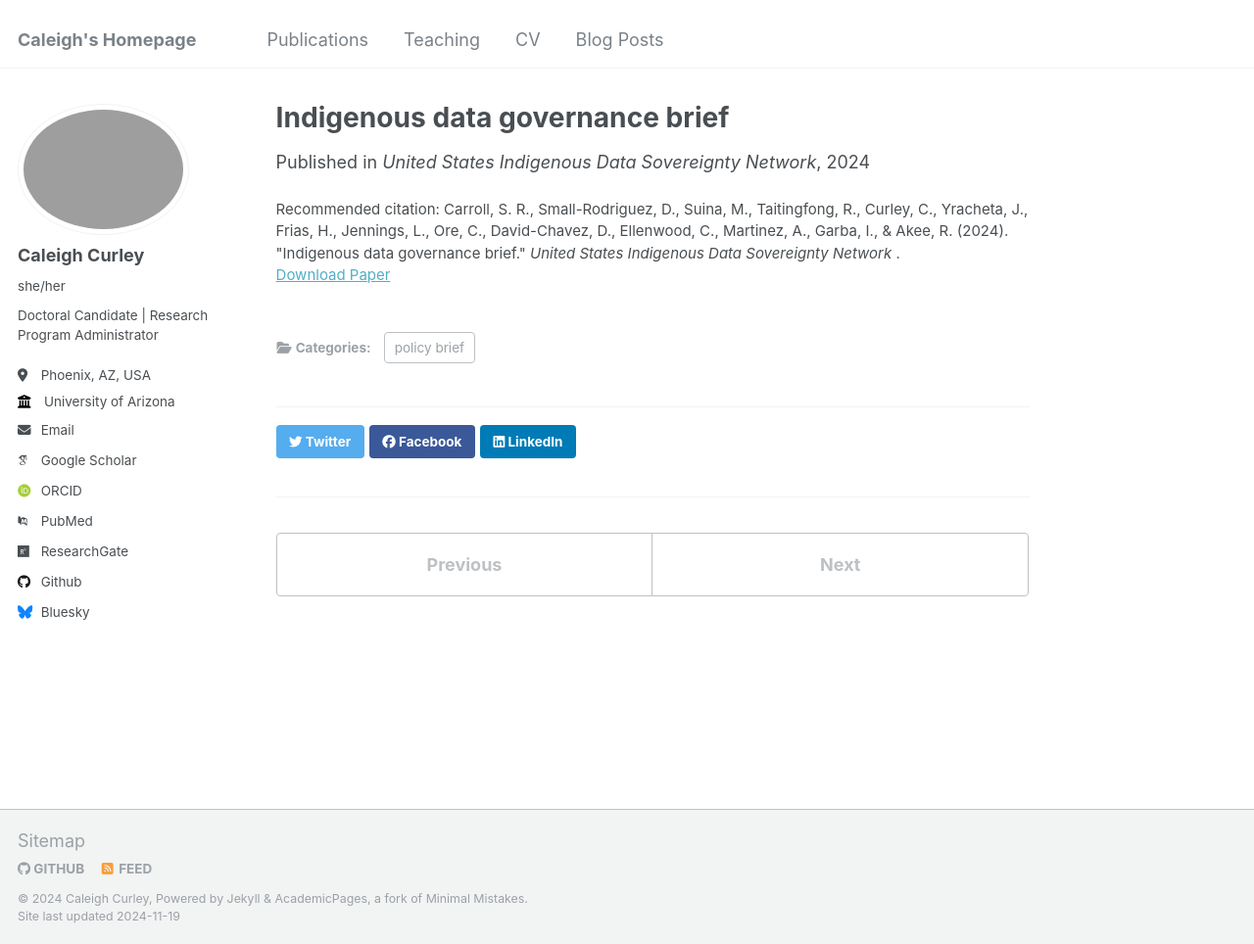
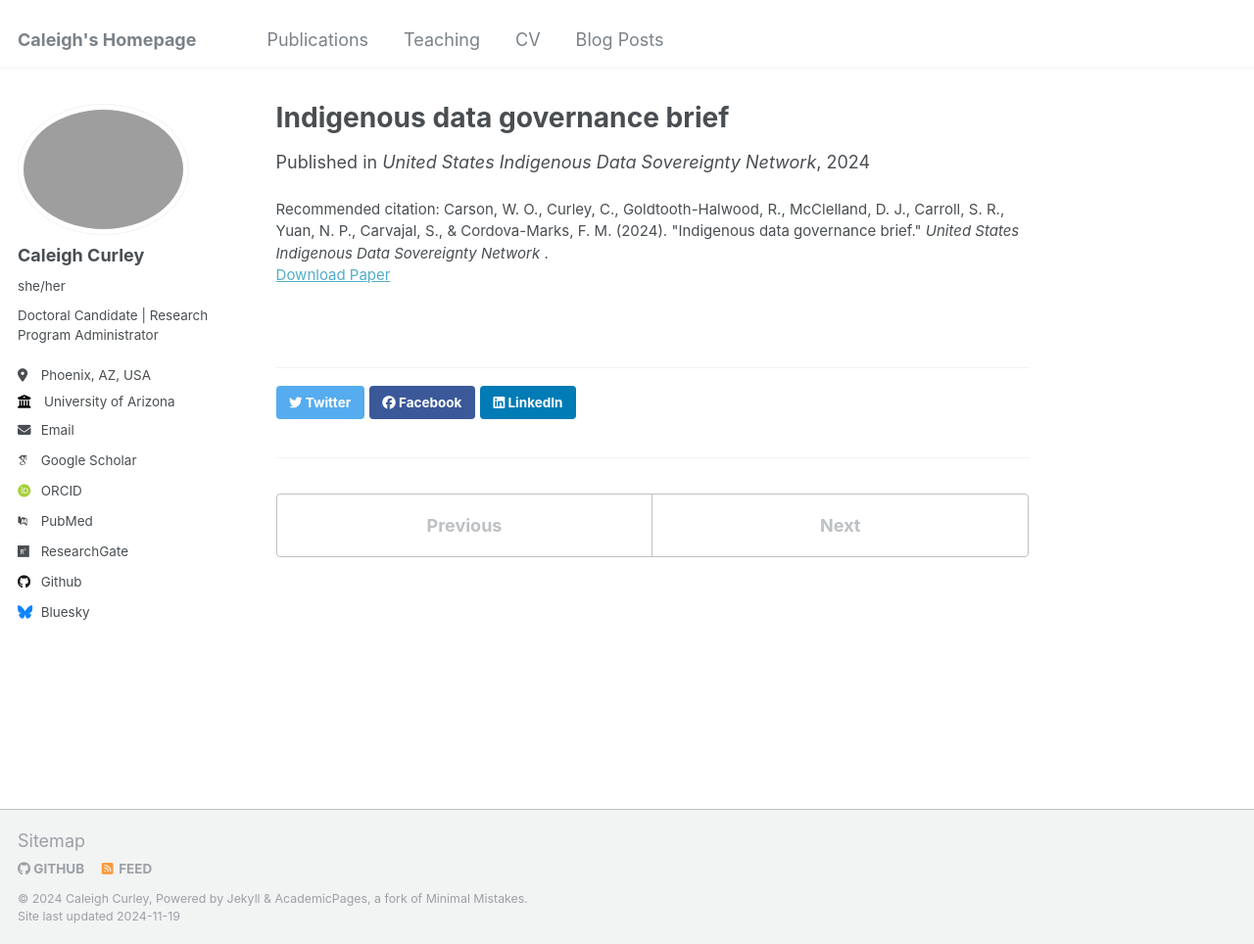
Before and after one commit to caleighcurley/Caleigh-Curley, a Jekyll site: the page built from _publications/2010-10-01-paper-title-number-2.md, in a window 1280 px wide and 964 px high. Shown: the whole window at 98% size. Built offline with Jekyll 4.4.1, drawn with Linux system fonts in a browser that asks for light colours; some web fonts are replaced.

Commit message:
Update 2010-10-01-paper-title-number-2.md

```diff
--- a/_publications/2010-10-01-paper-title-number-2.md
+++ b/_publications/2010-10-01-paper-title-number-2.md
@@ -1,11 +1,10 @@
 ---
 title: "Indigenous data governance brief"
 collection: publications
-category: policy brief
+category:
 permalink: /publication/2010-10-01-paper-title-number-2
 date: 2024-04-01
 venue: 'United States Indigenous Data Sovereignty Network'
 paperurl: 'http://academicpages.github.io/files/paper2.pdf'
-citation: 'Carroll, S. R., Small-Rodriguez, D., Suina, M., Taitingfong, R., Curley, C., Yracheta, J., Frias, H., Jennings, L., Ore, C., David-Chavez, D., Ellenwood, C., Martinez, A., Garba, I., & Akee, R. (2024). &quot;Indigenous data governance brief.&quot; <i>United States Indigenous Data Sovereignty
-Network </i>.'
+citation: 'Carson, W. O., Curley, C., Goldtooth-Halwood, R., McClelland, D. J., Carroll, S. R., Yuan, N. P., Carvajal, S., & Cordova-Marks, F. M. (2024). &quot;Indigenous data governance brief.&quot; <i>United States Indigenous Data Sovereignty Network </i>.'
 ---
```
